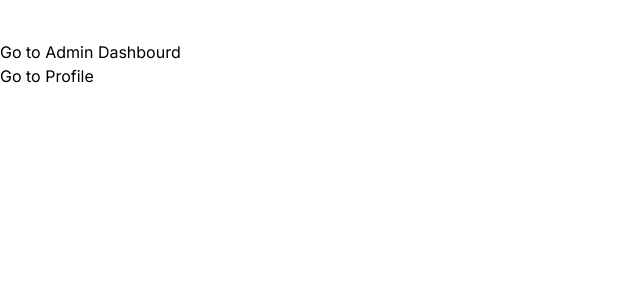
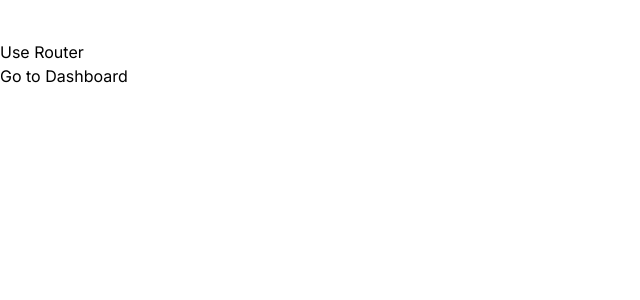
Before and after one commit to humayonitbd/Next-Js-Learning-Project, a Next.js app: page / in a window 1280 px wide. Shown: the top 300 px of the page, without its empty margins (0-640 px from the left). Built offline with nearby package versions, Linux system fonts and the light colour scheme.

Commit message:
dinamic router

```diff
--- a/app/page.js
+++ b/app/page.js
@@ -1,6 +1,7 @@
 // "use client";
 
 import LearnLink from "@/components/LearnLink";
+import LearnUseRouter from "@/components/LearnUseRouter";
 
 
 export default function Home() {
@@ -8,7 +9,8 @@ export default function Home() {
   return (
     <main>
       <div className="mt-10">
-       <LearnLink />
+       {/* <LearnLink /> */}
+       <LearnUseRouter />
 
       </div>
     </main>
--- a/components/LearnUseRouter.jsx
+++ b/components/LearnUseRouter.jsx
@@ -1,9 +1,14 @@
+"use client";
+import { useRouter } from "next/navigation";
 
 
 export default function LearnUseRouter() {
+    const router = useRouter();
+    console.log("Router", router);
   return (
     <div>
-
+        <h2>Use Router</h2>
+        <button type="button" onClick={()=>router.push("/admin/dashboard")}>Go to Dashboard</button>
     </div>
   )
 }
```
